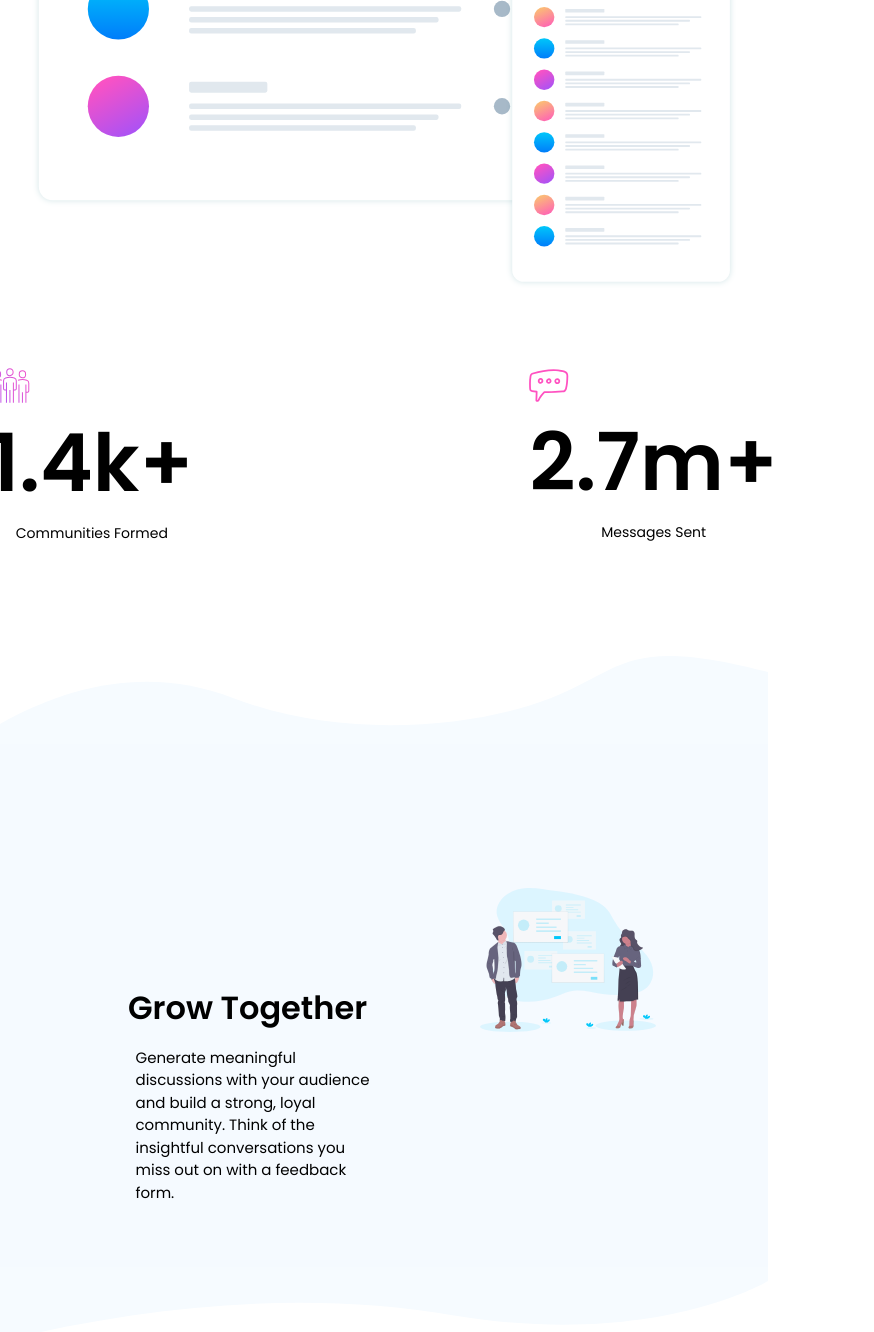
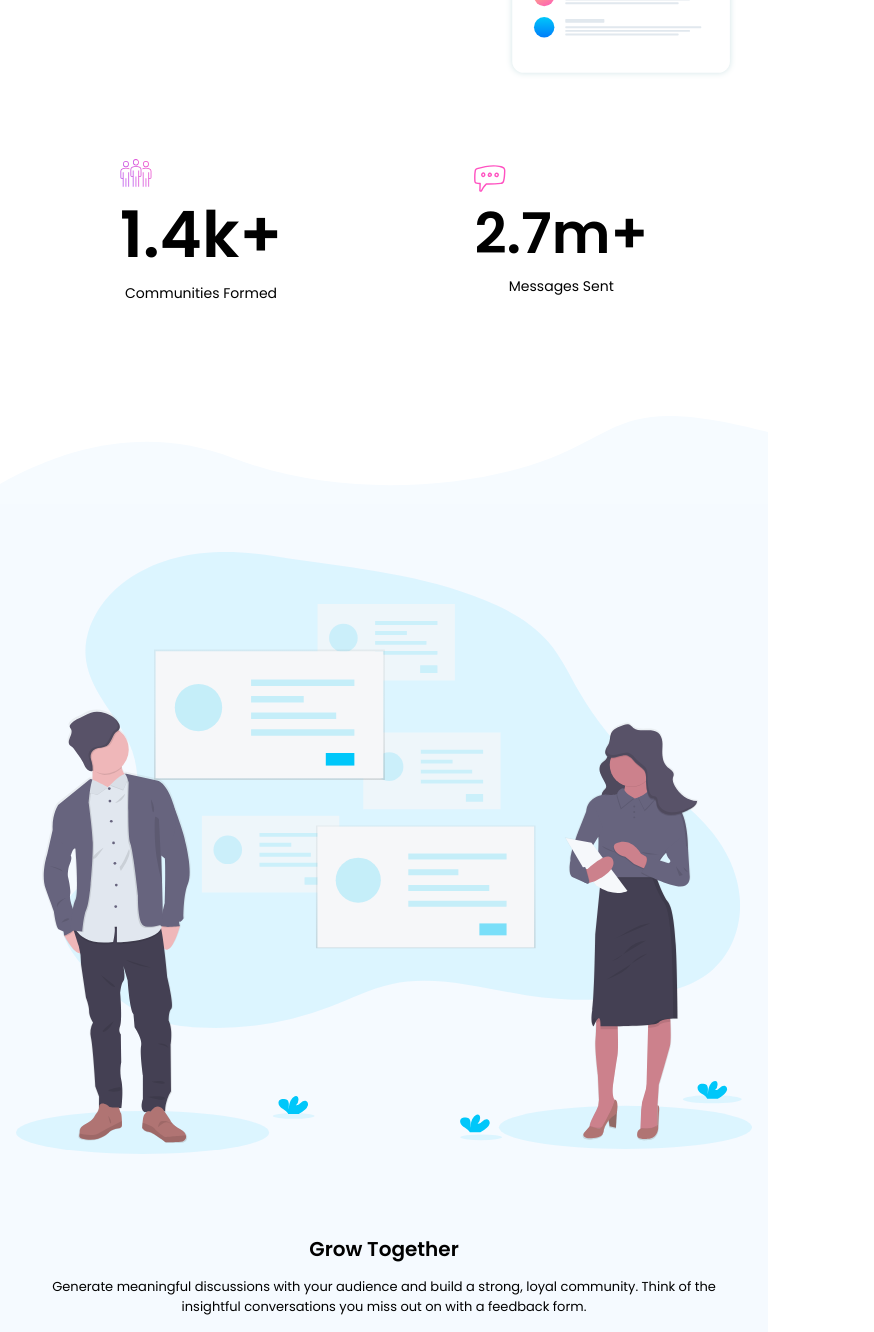
Before and after one commit to Shinzo99/Frontend-Mentor-huddle-landing-page-with-curved-sections-master, a plain HTML site: page index.html in a window 768 px wide. Shown: the part 920-2252 px from the top of the page, 874 px wide, since content can reach past the window. Drawn offline with Linux system fonts and the light colour scheme.

Commit message:
tweeks in the scss file

```diff
--- a/sass/base/_global.scss
+++ b/sass/base/_global.scss
@@ -133,7 +133,38 @@ main {
 
 // and (max-width: 1240px)
 
-@media (min-width: 600px) {
+@media (min-width: 600px) and (max-width: 1120px) {
+    body {
+        .upper_section {
+            display: flex;
+            align-items: center;
+            justify-content: center;
+            margin-bottom: 5em;
+
+            .c {
+                img {
+                    max-width: 2.5em;
+                }
+                span {
+                    font-size: 5em;
+                }
+            }
+        }
+
+        .middle_section {
+            h2 {
+                font-size: var(--fs-800);
+            }
+
+            p {
+                font-size: var(--fs-400);
+                padding: 2em;
+            }
+        }
+    }
+}
+
+@media (min-width: 1120px) {
     body {
         main {
             padding-top: 10em;
```
Also changed, not shown: css/main.css, 1 other file.
